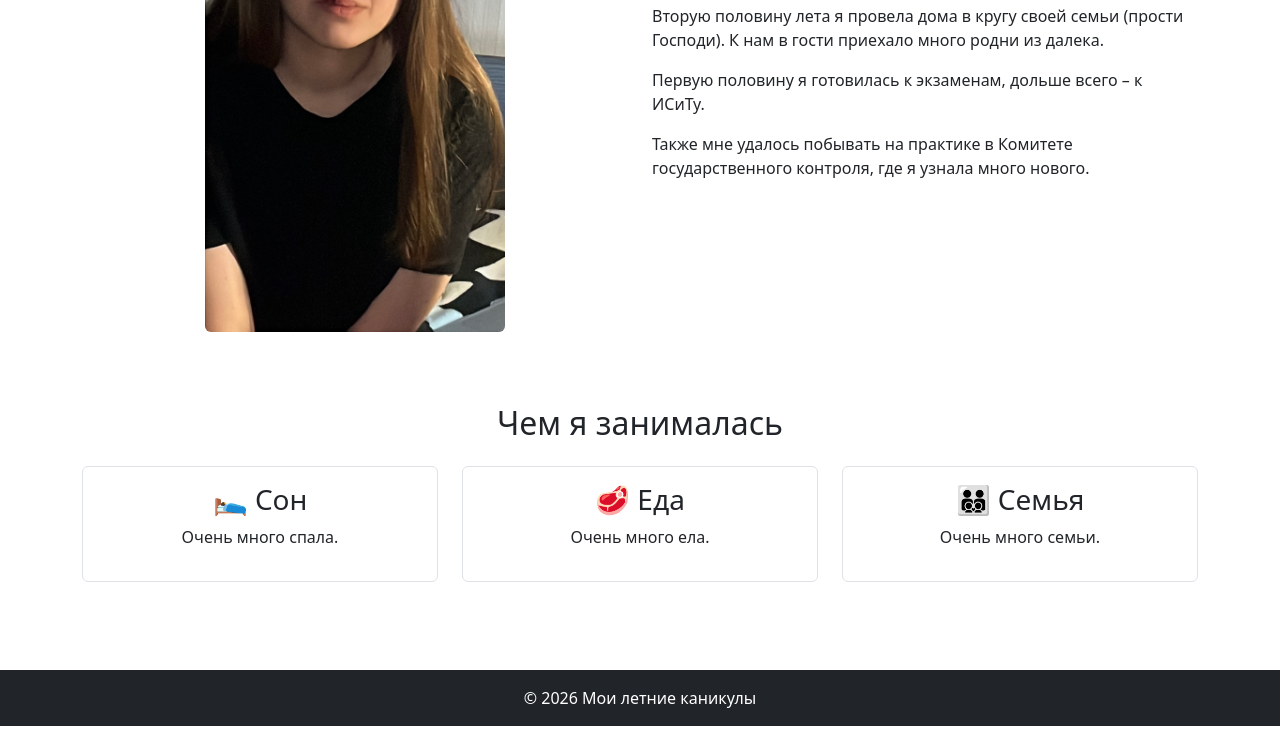
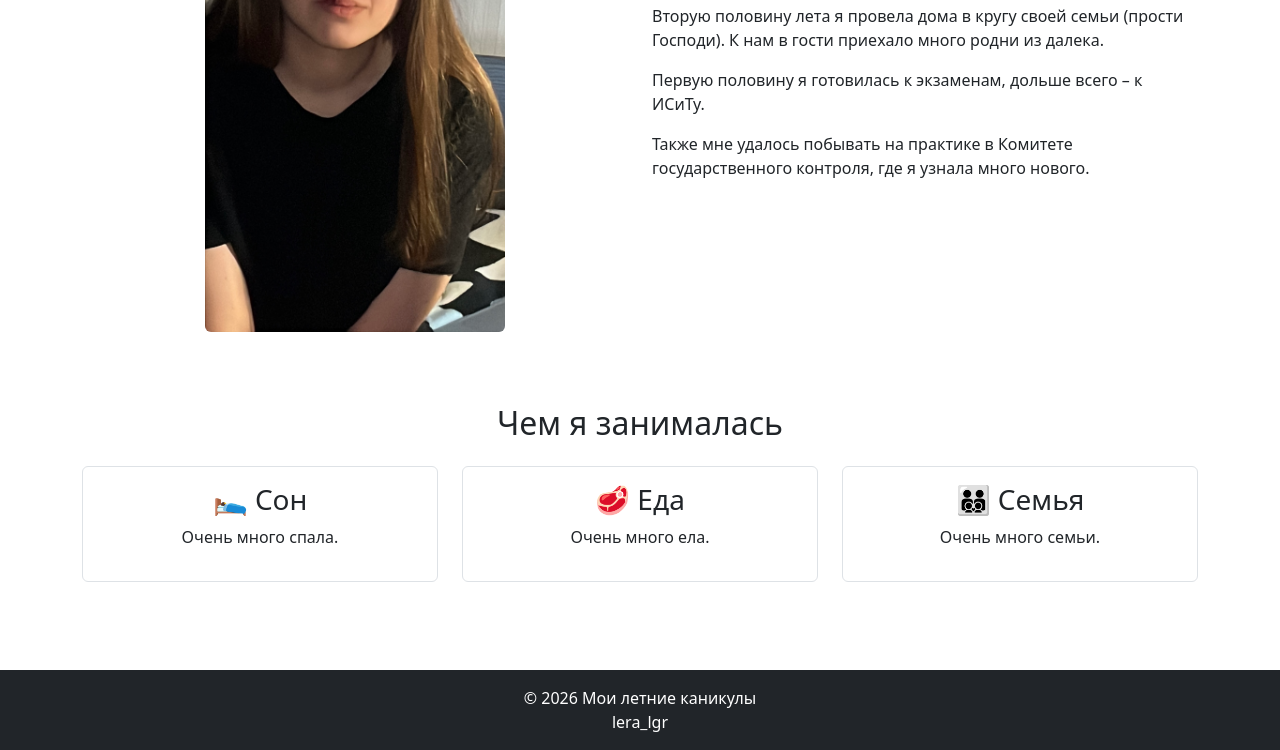
Before and after one commit to lera-liger/wt-lab1-1git-liger, a plain HTML site: page index.html in a window 1280 px wide. Shown: the part 442-1192 px from the top of the page. Before the commit the page ends 1168 px from the top, so only its background shows below. Drawn offline with nearby package versions, Linux system fonts and the light colour scheme.

Commit message:
feat: update footer

```diff
--- a/index.html
+++ b/index.html
@@ -70,6 +70,7 @@
 
 <footer class="bg-dark text-white text-center p-3">
     <p class="mb-0">© 2026 Мои летние каникулы</p>
+     <p class="mb-0">lera_lgr</p>
 </footer>
 
 </body>
```
